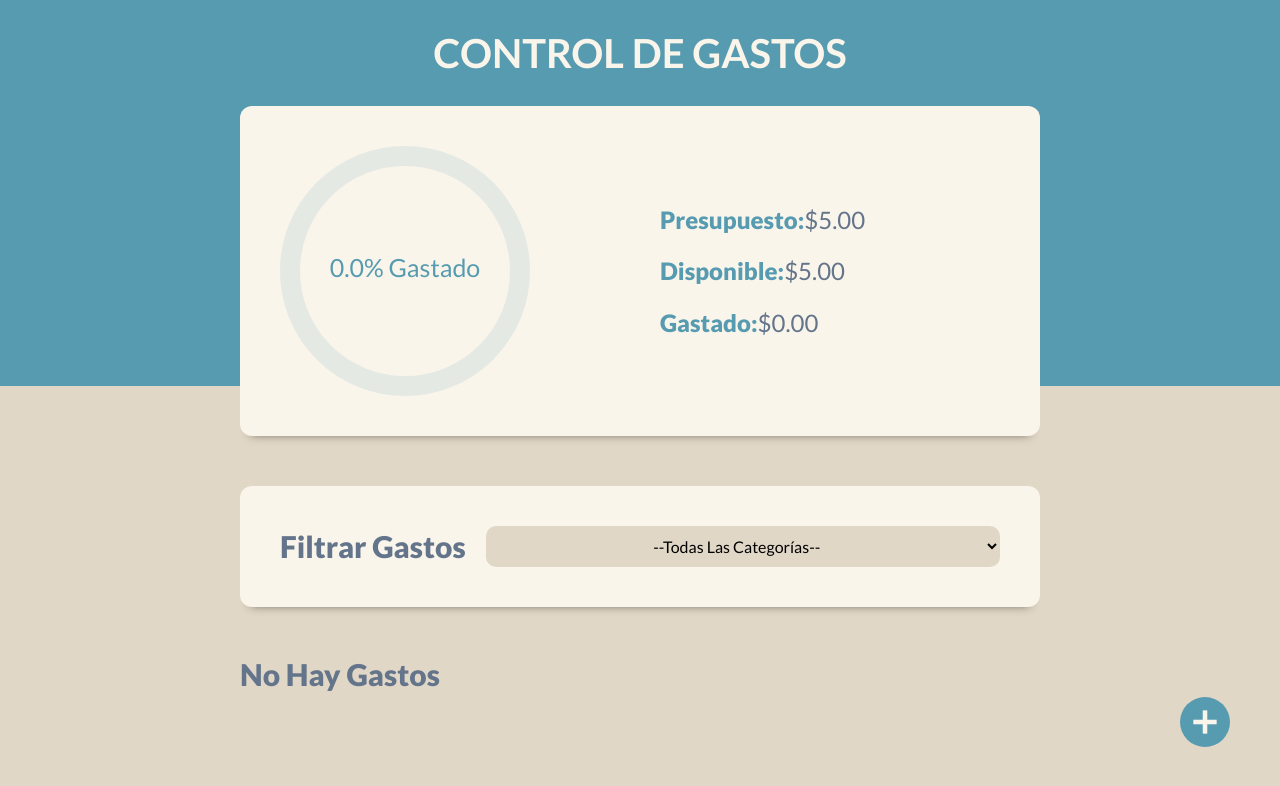
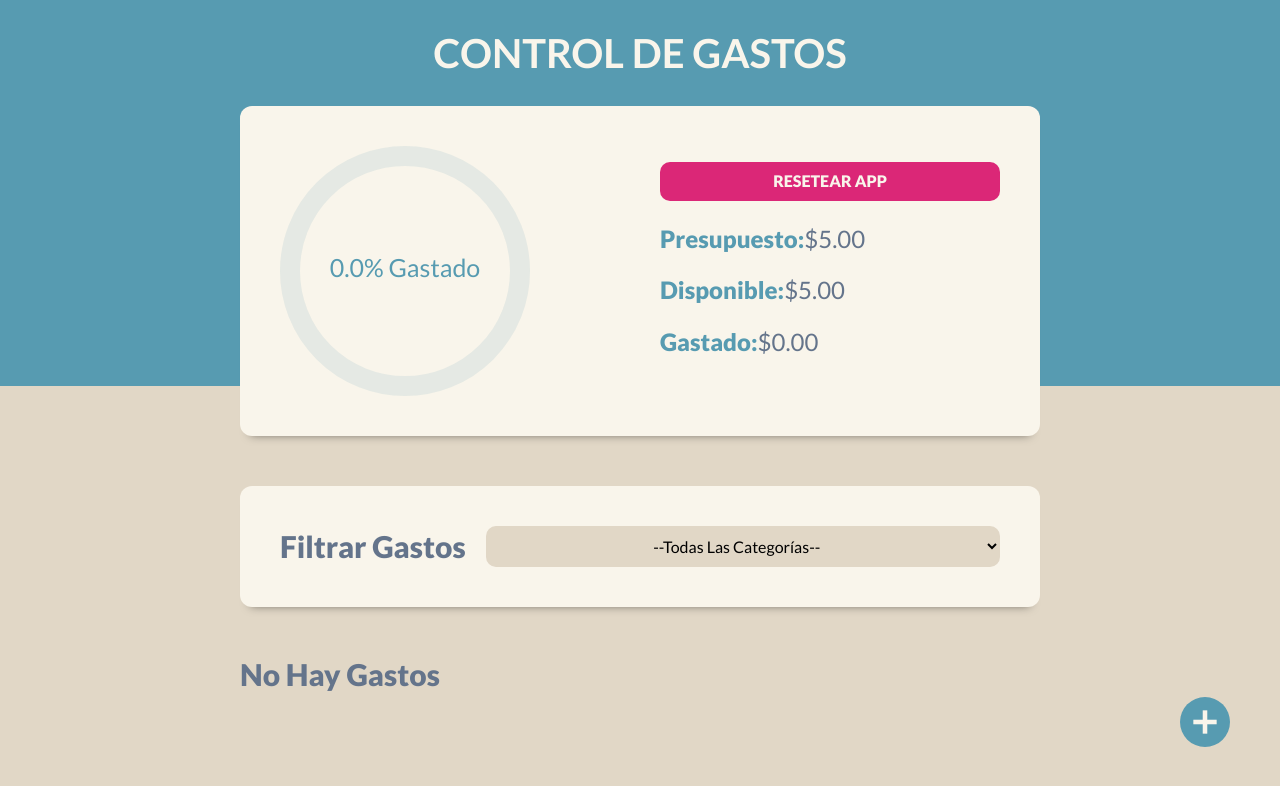
Before and after one commit to InvedAllens/control-de-gastos, a React (Vite) app: page / in a window 1280 px wide. Both pictures are taken after typing "5" into the empty fields and a click on the input "Añadir". Shown: the top 786 px of the page. Built offline with nearby package versions, Linux system fonts and the light colour scheme.

Commit message:
Update ControlPresupuesto.jsx

```diff
--- a/src/components/ControlPresupuesto.jsx
+++ b/src/components/ControlPresupuesto.jsx
@@ -44,6 +44,9 @@ const ControlPresupuesto = ({presupuesto,gastos}) => {
         </CircularProgressbar>
         </div>
         <div className='contenido-presupuesto'>
+            <button className='reset-app '>
+                Resetear App
+            </button>
             <p><span>Presupuesto:</span>{formatearMoneda(presupuesto)}</p>
 
             <p className={disponible<0 ? 'negativo': null}><span>Disponible:</span>{formatearMoneda(disponible)}</p>
```
